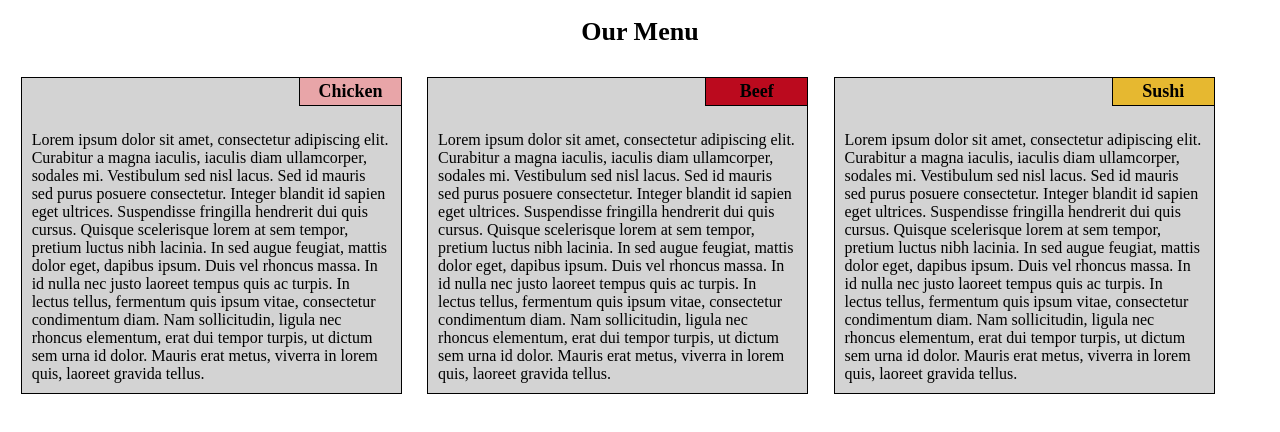
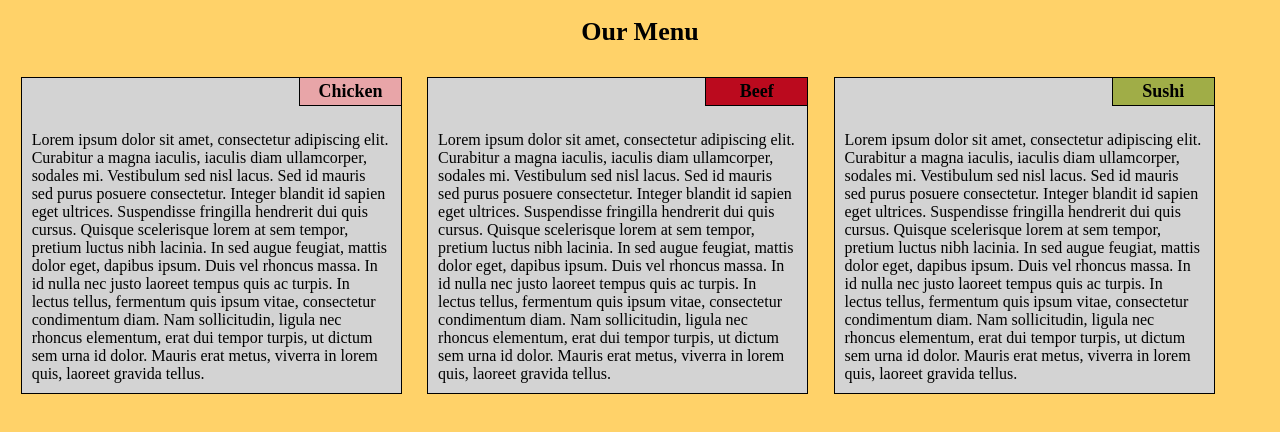
Before and after one commit to sbhatt2030/Coursera-test, a website: page module2_solution/Assignment_2.html in a window 1280 px wide. Drawn offline with Linux system fonts and the light colour scheme.

```diff
--- a/module2_solution/Assignment_2.css
+++ b/module2_solution/Assignment_2.css
@@ -3,13 +3,18 @@
 			box-sizing: border-box;
 		}
 		#sushi{
-			background: #e6b830;
+			background: #a0ad47;
 		}
 		#beef{
 			background: #bb0a1e;
 		}
 		#chicken{
 			background: #e8a5a8;
+		}
+
+		body{
+			background: #ffd269;
+
 		}
 
 		h1{
```
Also changed, not shown: package.json (added, +27 -0 lines), 2 other files.
